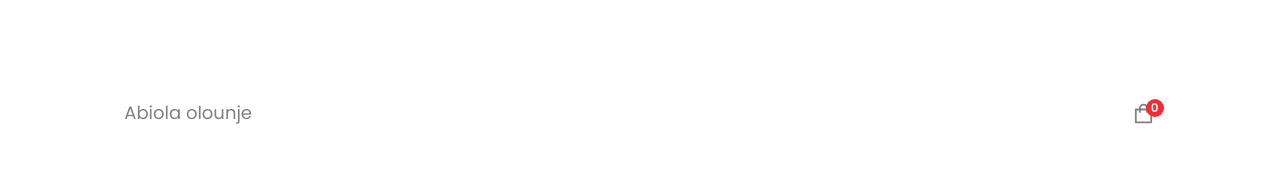
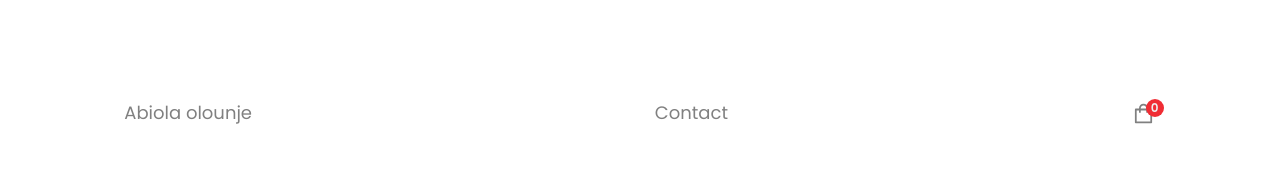
Before and after one commit to Rotimi1234/foodstore, a Next.js app: page /contact in a window 1280 px wide. Shown: the top 189 px of the page. Built offline with nearby package versions, Linux system fonts and the light colour scheme; no server answers.

Commit message:
Add files via upload

```diff
--- a/components/Navbar.jsx
+++ b/components/Navbar.jsx
@@ -14,6 +14,10 @@ const Navbar = () => {
         <Link href="/">Abiola olounje</Link>
       </p>
 
+      <p className="logo">
+        <Link href="/contact">Contact</Link>
+      </p>
+
       <button type="button" className="cart-icon" onClick={() => setShowCart(true)}>
         <AiOutlineShopping />
         <span className="cart-item-qty">{totalQuantities}</span>
```
